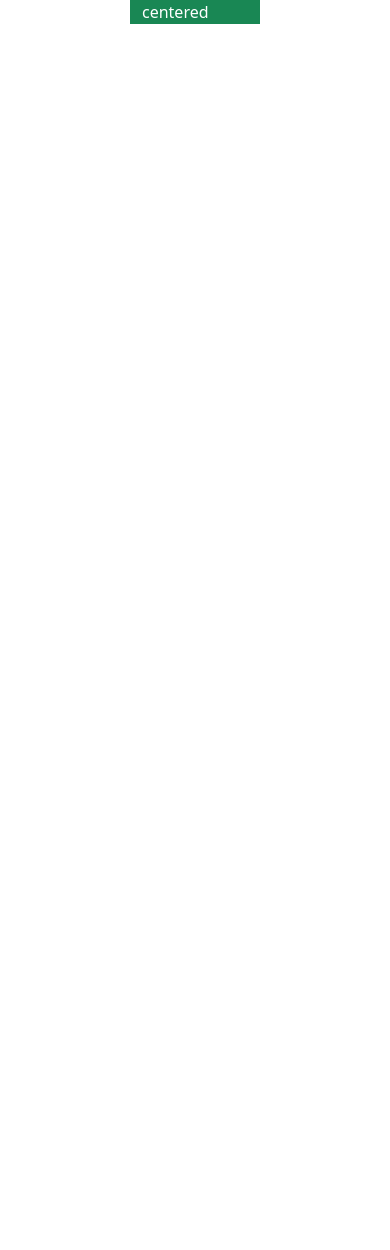
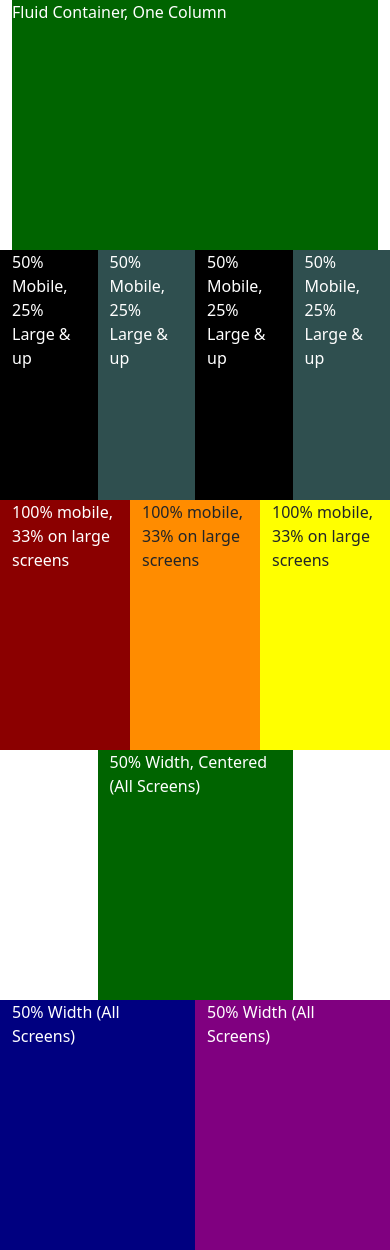
Before and after one commit to rdmullins/bootstrap-legos, a plain HTML site: page columns-desktop.html in a window 390 px wide. Before the commit the page ends 844 px from the top, so only its background shows below. Drawn offline with nearby package versions, Linux system fonts and the light colour scheme.

Commit message:
columns-desktop (need to address responsiveness issue)

```diff
--- a/columns-desktop.html
+++ b/columns-desktop.html
@@ -8,18 +8,40 @@
     <!-- Bootstrap -->
     <link href="https://cdn.jsdelivr.net/npm/bootstrap@5.2.1/dist/css/bootstrap.min.css" rel="stylesheet" integrity="sha384-iYQeCzEYFbKjA/T2uDLTpkwGzCiq6soy8tYaI1GyVh/UjpbCx/TYkiZhlZB6+fzT" crossorigin="anonymous">
 
+    <link rel="stylesheet" type="text/css" href="/css/styles.css">
 
     <title>Bootstrap Legos: Columns Desktop</title>
 </head>
 <body>
 
     <div class="container-fluid">
+        <div class="row"></div>
+            <div class="col green text-white">Fluid Container, One Column</div>
+    </div>
+    <div class="container">
         <div class="row">
-            <div class="col"></div>
-            <div class="col bg-success text-white d-flex align-items-center" style height="100px">centered</div>
-            <div class="col"></div>
+            <div class="col black">50% Mobile, 25% Large & up</div>
+            <div class="col gray">50% Mobile, 25% Large & up</div>
+            <div class="col black">50% Mobile, 25% Large & up</div>
+            <div class="col gray">50% Mobile, 25% Large & up</div>
+        </div>
+
+        <div class="row">
+            <div class="col red">100% mobile, 33% on large screens</div>
+            <div class="col orange">100% mobile, 33% on large screens</div>
+            <div class="col yellow">100% mobile, 33% on large screens</div>
+        </div>
+
+        <div class="row justify-content-center">
+            <div class="col-6 green">50% Width, Centered (All Screens)</div>
+        </div>
+
+        <div class="row">
+            <div class="col-6 blue">50% Width (All Screens)</div>
+            <div class="col-6 purple">50% Width (All Screens)</div>
         </div>
     </div>
+
 
     <script src="https://cdn.jsdelivr.net/npm/bootstrap@5.2.1/dist/js/bootstrap.bundle.min.js" integrity="sha384-u1OknCvxWvY5kfmNBILK2hRnQC3Pr17a+RTT6rIHI7NnikvbZlHgTPOOmMi466C8" crossorigin="anonymous"></script>
 </body>
```
Also changed, not shown: centered-col-3.html (+8 -0 lines).
